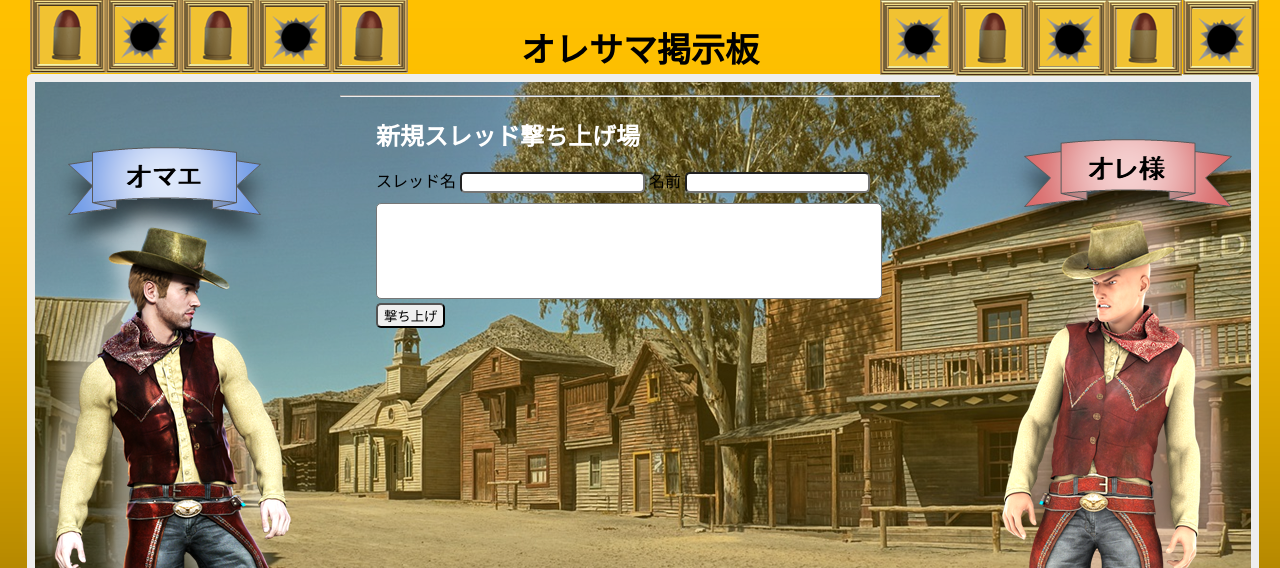
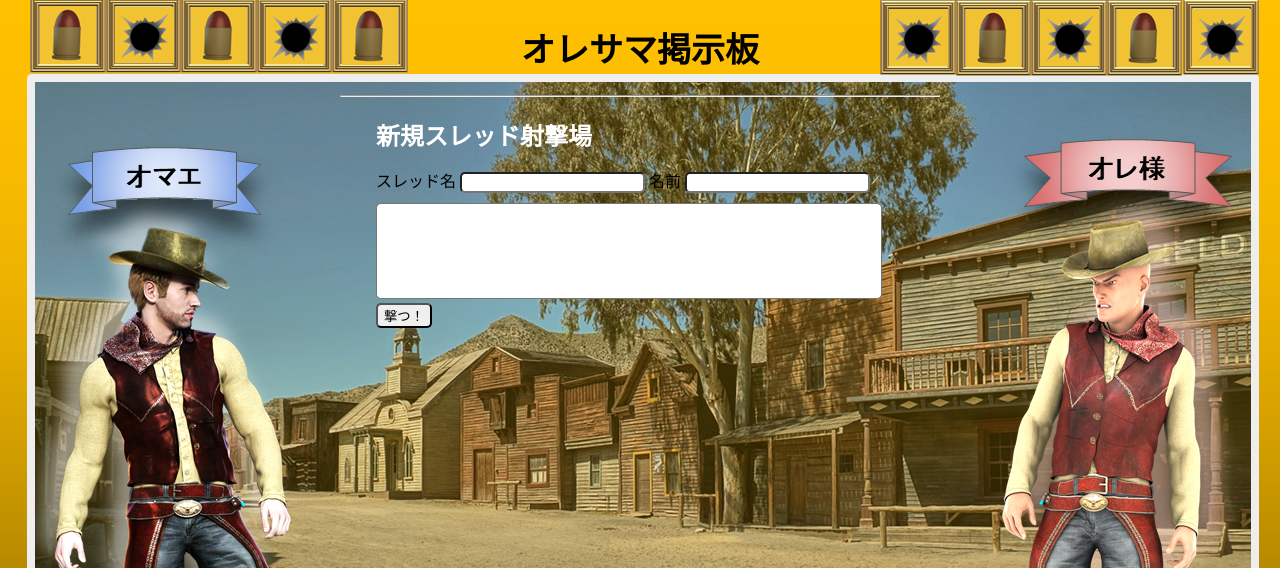
Before and after one commit to seimei-san/oresama-php, a PHP site: page /oresama-php/app/pages/createThread.php in a window 1280 px wide. Shown: the top 568 px of the page. Run offline with PHP 8.4, Linux system fonts and the light colour scheme; a stand-in replaces the project's code that opens the database connection.

Commit message:
cosmetic

```diff
--- a/app/functions/comment_add.php
+++ b/app/functions/comment_add.php
@@ -6,14 +6,14 @@ session_start();
 if (isset($_POST["submitButton"])) {
 
     if (empty($_POST["username"])) {
-        $error_message["username"] = "お名前を入力してください。";
+        $error_message["username"] = "名前を入力しろ！";
     } else {
         $escaped["username"] = htmlspecialchars($_POST["username"], ENT_QUOTES, "UTF-8");
         $_SESSION["username"] = $escaped["username"];
     }
 
     if (empty($_POST["body"])) {
-        $error_message["body"] = "コメントを入力してください。";
+        $error_message["body"] = "コメントを入力をしろ！";
     } else {
         $escaped["body"] = htmlspecialchars($_POST["body"], ENT_QUOTES, "UTF-8");
     }
--- a/app/functions/thread_add.php
+++ b/app/functions/thread_add.php
@@ -4,19 +4,19 @@ $error_message = array();
 if (isset($_POST["threadSubmitButton"])) {
 
     if (empty($_POST["title"])) {
-        $error_message["title"] = "お名前を入力してください。";
+        $error_message["title"] = "名前を入力しろ！";
     } else {
         $escaped["title"] = htmlspecialchars($_POST["title"], ENT_QUOTES, "UTF-8");
     }
 
     if (empty($_POST["username"])) {
-        $error_message["username"] = "お名前を入力してください。";
+        $error_message["username"] = "名前を入力しろ！";
     } else {
         $escaped["username"] = htmlspecialchars($_POST["username"], ENT_QUOTES, "UTF-8");
     }
 
     if (empty($_POST["body"])) {
-        $error_message["body"] = "コメントを入力してください。";
+        $error_message["body"] = "コメントを入れろ！";
     } else {
         $escaped["body"] = htmlspecialchars($_POST["body"], ENT_QUOTES, "UTF-8");
     }
--- a/app/pages/createThread.php
+++ b/app/pages/createThread.php
@@ -21,7 +21,7 @@ include("../../app/functions/thread_add.php");
     <?php include("../parts/validation.php"); ?>
 
     <div style="padding-left: 36px; color: white;">
-        <h2 style="margin-top: 20px; margin-bottom: 0;">新規スレッド撃ち上げ場</h2>
+        <h2 style="margin-top: 20px; margin-bottom: 0;">新規スレッド射撃場</h2>
     </div>
     <form method="POST" class="formWrapper">
         <div>
@@ -33,7 +33,7 @@ include("../../app/functions/thread_add.php");
         <div>
             <textarea name="body" class="commentTextArea"></textarea>
         </div>
-        <input type="submit" value="撃ち上げ" name="threadSubmitButton">
+        <input type="submit" value="撃つ！" name="threadSubmitButton">
     </form>
 </body>
 
--- a/app/parts/commentForm.php
+++ b/app/parts/commentForm.php
@@ -8,7 +8,7 @@ if (isset($_POST["submitButton"])) {
 
 <form class="formWrapper" method="POST">
     <div>
-        <input type="submit" value="撃ち込む" name="submitButton" onclick="audio()">
+        <input type="submit" value="撃つ！" name="submitButton" onclick="audio()">
         <label>名前：</label>
         <input type="text" name="username" value="<?php if ($thread["id"] == $comment["thread_id"]) echo $_SESSION["username"] ?>">
         <input type="hidden" name="threadID" value="<?php echo $thread["id"]; ?>">
--- a/app/parts/newThreadButton.php
+++ b/app/parts/newThreadButton.php
@@ -1,5 +1,5 @@
 <div class="newThreadWrapper">
     <div class="newChildThreadWrapper">
-        <button onclick="audio()"><a href="app/pages/createThread.php">新規スレッド撃ち込み</a></button>
+        <button onclick="audio()"><a href="app/pages/createThread.php">新規スレッド撃つ！</a></button>
     </div>
 </div>
```
